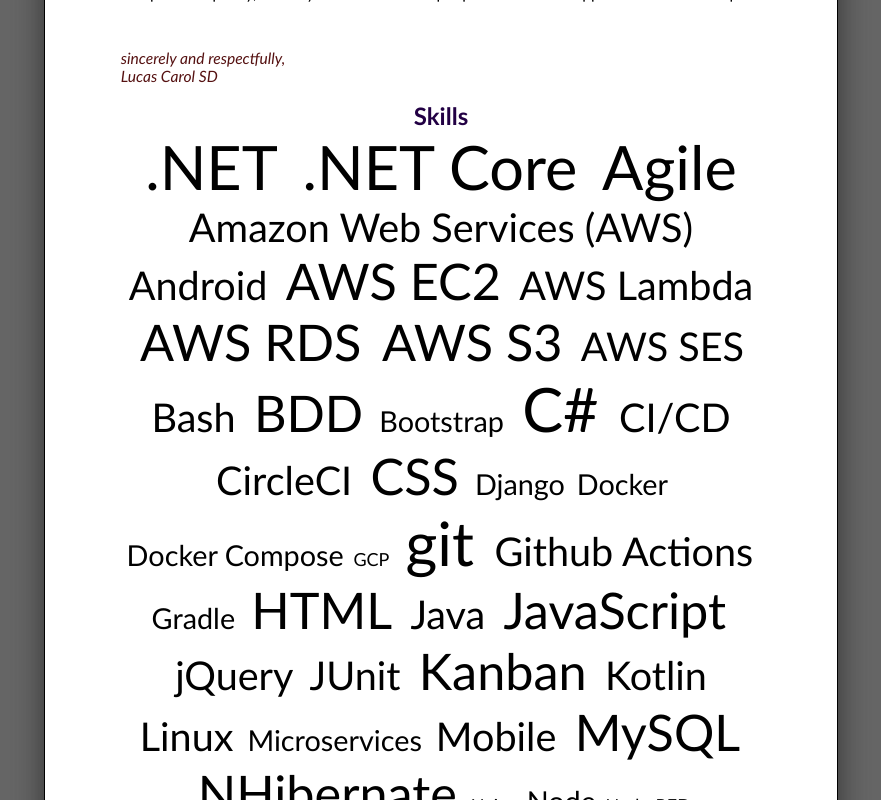
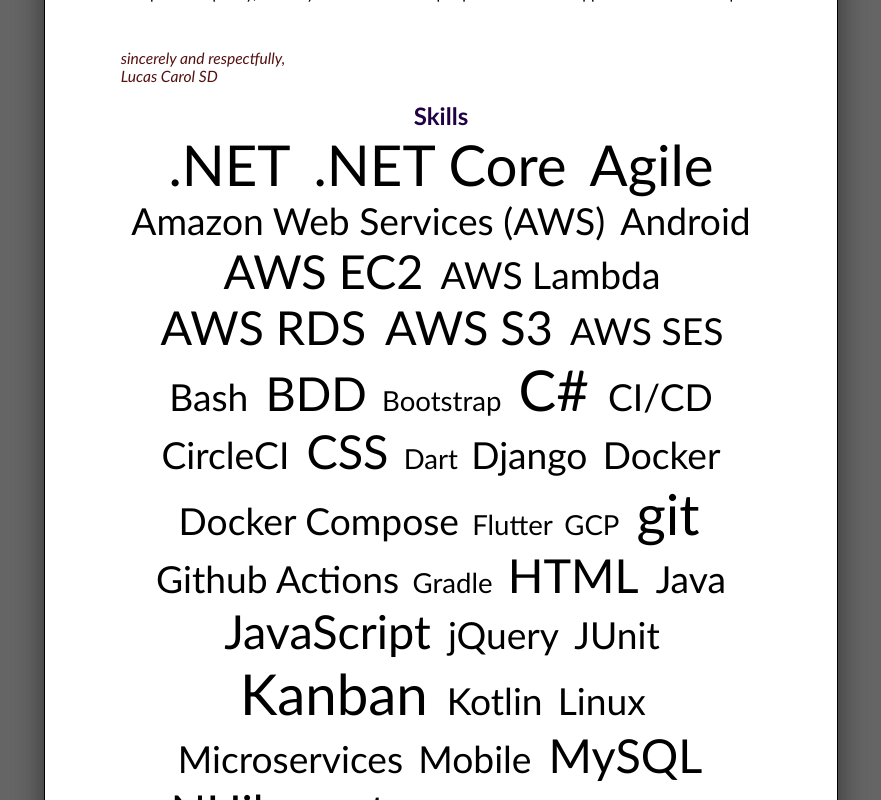
Before and after one commit to darakeon/curriculum, a Next.js app in the folder src/: page / in a window 1280 px wide. Shown: the part 860-1660 px from the top of the page, without its empty margins (199-1080 px from the left). Built offline with nearby package versions, Linux system fonts and the light colour scheme.

Commit message:
lc: update skills

```diff
--- a/src/content/lucas-carol.json
+++ b/src/content/lucas-carol.json
@@ -158,20 +158,28 @@
 			"Level": 4
 		},
 		{
-			"Tech": "Django",
+			"Tech": "Dart",
 			"Level": 2
 		},
 		{
+			"Tech": "Django",
+			"Level": 3
+		},
+		{
 			"Tech": "Docker",
-			"Level": 2
+			"Level": 3
 		},
 		{
 			"Tech": "Docker Compose",
+			"Level": 3
+		},
+		{
+			"Tech": "Flutter",
 			"Level": 2
 		},
 		{
 			"Tech": "GCP",
-			"Level": 1
+			"Level": 2
 		},
 		{
 			"Tech": "git",
@@ -207,7 +215,7 @@
 		},
 		{
 			"Tech": "Kanban",
-			"Level": 4
+			"Level": 5
 		},
 		{
 			"Tech": "Kotlin",
@@ -219,7 +227,7 @@
 		},
 		{
 			"Tech": "Microservices",
-			"Level": 2
+			"Level": 3
 		},
 		{
 			"Tech": "Mobile",
@@ -239,11 +247,11 @@
 		},
 		{
 			"Tech": "Node",
-			"Level": 2
+			"Level": 3
 		},
 		{
 			"Tech": "Node-RED",
-			"Level": 1
+			"Level": 2
 		},
 		{
 			"Tech": "PostgreSQL",
@@ -255,11 +263,11 @@
 		},
 		{
 			"Tech": "Python",
-			"Level": 2
+			"Level": 3
 		},
 		{
 			"Tech": "React",
-			"Level": 1
+			"Level": 2
 		},
 		{
 			"Tech": "Rust",
@@ -267,7 +275,7 @@
 		},
 		{
 			"Tech": "Scrum",
-			"Level": 3
+			"Level": 4
 		},
 		{
 			"Tech": "Selenium",
@@ -279,7 +287,7 @@
 		},
 		{
 			"Tech": "Specflow",
-			"Level": 2
+			"Level": 3
 		},
 		{
 			"Tech": "SQL",
@@ -287,7 +295,7 @@
 		},
 		{
 			"Tech": "SQL Server",
-			"Level": 2
+			"Level": 3
 		},
 		{
 			"Tech": "SQLite",
@@ -299,7 +307,7 @@
 		},
 		{
 			"Tech": "Terraform",
-			"Level": 1
+			"Level": 2
 		},
 		{
 			"Tech": "TypeScript",
--- a/src/structure/main.css
+++ b/src/structure/main.css
@@ -211,19 +211,19 @@
 	}
 
 	span.skill.level-2 {
-		font-size: 2.4em;
+		font-size: 2.3em;
 	}
 
 	span.skill.level-3 {
-		font-size: 3.3em;
+		font-size: 3.1em;
 	}
 
 	span.skill.level-4 {
-		font-size: 4.2em;
+		font-size: 3.9em;
 	}
 
 	span.skill.level-5 {
-		font-size: 5.1em;
+		font-size: 4.7em;
 	}
 
 	span.skill.level-1 ~ span.skill.level-1 {
--- a/src/styles/global.css
+++ b/src/styles/global.css
@@ -201,19 +201,19 @@
 	}
 
 	span.skill.level-2 {
-		font-size: 2.4em;
+		font-size: 2.3em;
 	}
 
 	span.skill.level-3 {
-		font-size: 3.3em;
+		font-size: 3.1em;
 	}
 
 	span.skill.level-4 {
-		font-size: 4.2em;
+		font-size: 3.9em;
 	}
 
 	span.skill.level-5 {
-		font-size: 5.1em;
+		font-size: 4.7em;
 	}
 
 	span.skill.level-1 ~ span.skill.level-1 {
```
